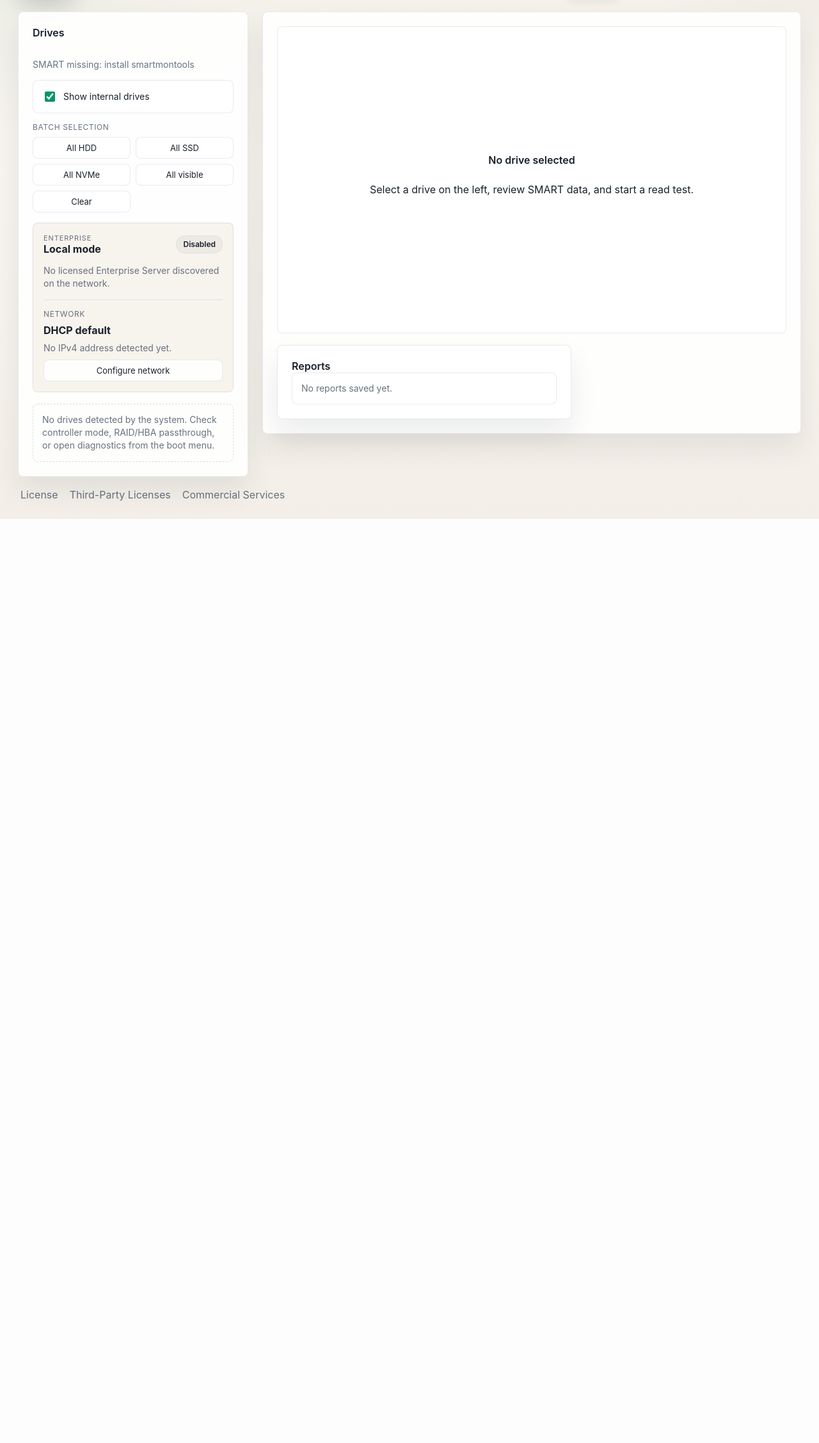
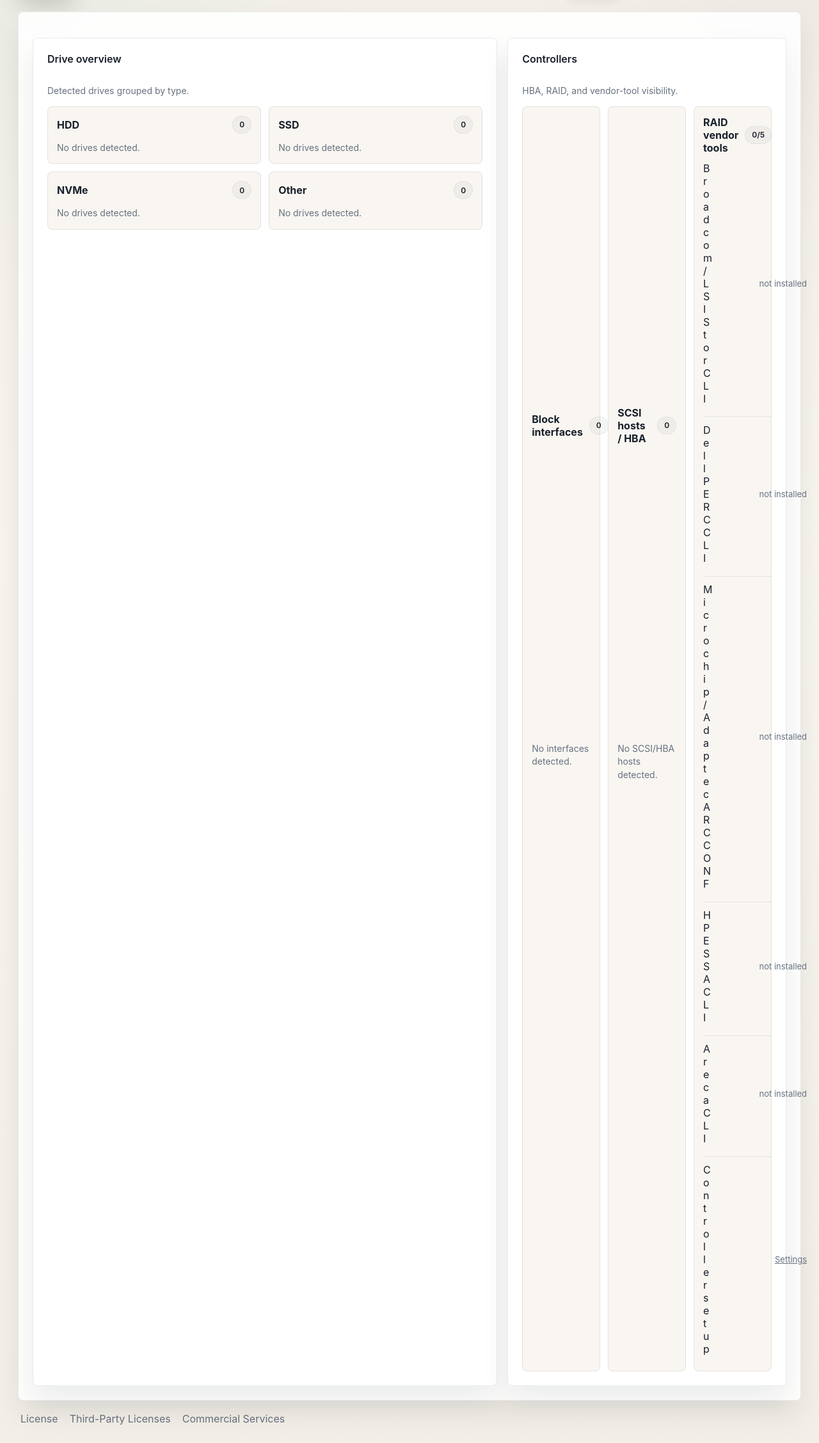
Before and after one commit to joreichhardt/driveproof, a Flask app: page / in a window 1280 px wide. Shown: the part 137-2392 px from the top of the page at 64% size. Before the commit the page ends 948 px from the top, so only its background shows below. Run offline with Flask 3, Linux system fonts and the light colour scheme; data that the repository does not hold is empty.

Commit message:
Simplify dashboard and batch erase workflow

```diff
--- a/app.py
+++ b/app.py
@@ -161,11 +161,11 @@
             "safe_remove": ["udisksctl", "--help"],
         },
     },
-    "chromium": {
-        "package": "chromium or google-chrome",
+    "browser": {
+        "package": "chromium, chromium-browser, google-chrome, or chrome",
         "minimum_version": "120",
         "features": {
-            "headless_pdf": ["chromium", "--headless", "--help"],
+            "headless_pdf": ["browser", "--headless", "--help"],
         },
     },
 }
@@ -448,11 +448,11 @@
         "hdparm": ["hdparm", "-V"],
         "nvme": ["nvme", "version"],
         "udisksctl": ["udisksctl", "--version"],
-        "chromium": [chrome_binary() or "chromium", "--version"],
+        "browser": [chrome_binary() or "chromium", "--version"],
     }
     args = probes.get(tool, [tool, "--version"])
     rc, out, err = run_command(args, timeout=10)
-    if rc != 0 and tool == "chromium":
+    if rc != 0 and tool == "browser":
         return "not installed"
     text = (out.strip() or err.strip()).splitlines()
     return text[0] if text else "unknown"
@@ -463,7 +463,8 @@
     text = f"{out}\n{err}"
     available = rc == 0 or bool(out.strip() or err.strip())
     if expected_tokens:
-        available = available and all(token in text for token in expected_tokens)
+        lower_text = text.lower()
+        available = available and all(token.lower() in lower_text for token in expected_tokens)
     return {
         "available": available,
         "return_code": rc,
@@ -473,11 +474,11 @@
 def system_tool_inventory() -> dict[str, Any]:
     tools = {}
     for name, requirement in SYSTEM_TOOL_REQUIREMENTS.items():
-        path = chrome_binary() if name == "chromium" else tool_path(name)
+        path = chrome_binary() if name == "browser" else tool_path(name)
         features = {}
         for feature, probe_args in requirement["features"].items():
             args = list(probe_args)
-            if name == "chromium" and path:
+            if name == "browser" and path:
                 args[0] = path
             expected = None
             if name == "nvme" and feature == "format_nvm":
@@ -813,6 +814,66 @@
         "roots": [str(root) for root in vendor_tool_roots()],
         "catalog": catalog,
         "tools": tools,
+    }
+
+
+def read_first_existing_text(paths: list[Path]) -> str | None:
+    for path in paths:
+        try:
+            value = path.read_text(encoding="utf-8", errors="ignore").strip()
+        except OSError:
+            continue
+        if value:
+            return value
+    return None
+
+
+def driver_from_sysfs_path(path: Path) -> str | None:
+    try:
+        current = path.resolve()
+    except OSError:
+        return None
+    while current != Path("/sys"):
+        driver_link = current / "driver"
+        if driver_link.is_symlink():
+            try:
+                driver = driver_link.resolve().name
+            except OSError:
+                driver = None
+            if driver and driver != "driver":
+                return driver
+        current = current.parent
+    return None
+
+
+def list_storage_controllers() -> dict[str, Any]:
+    scsi_hosts = []
+    for host_path in sorted(Path("/sys/class/scsi_host").glob("host*")):
+        host_name = host_path.name
+        proc_name = read_first_existing_text([host_path / "proc_name"])
+        model = read_first_existing_text([host_path / "model_name", host_path / "model"])
+        firmware = read_first_existing_text([host_path / "fw_version", host_path / "firmware_version"])
+        driver_version = read_first_existing_text([host_path / "driver_version"])
+        driver = driver_from_sysfs_path(host_path) or proc_name
+        scsi_hosts.append(
+            {
+                "host": host_name,
+                "driver": driver or proc_name or "unknown",
+                "proc_name": proc_name,
+                "model": model,
+                "firmware": firmware,
+                "driver_version": driver_version,
+                "sysfs": str(host_path),
+            }
+        )
+
+    vendor_tools = list_vendor_tools()
+    installed_tools = [tool for tool in vendor_tools["tools"] if tool.get("executable")]
+    return {
+        "scsi_hosts": scsi_hosts,
+        "vendor_catalog": vendor_tools["catalog"],
+        "installed_vendor_tools": installed_tools,
+        "note": "Hardware RAID controllers may expose logical volumes only unless the matching vendor CLI is installed.",
     }
 
 
@@ -3101,6 +3162,14 @@
         return jsonify({"error": str(exc)}), 500
 
 
+@app.get("/api/controllers")
+def api_controllers():
+    try:
+        return jsonify(list_storage_controllers())
+    except Exception as exc:
+        return jsonify({"error": str(exc)}), 500
+
+
 @app.get("/api/disks/<device_name>")
 def api_disk_detail(device_name: str):
     try:
@@ -3168,16 +3237,12 @@
 @app.post("/api/disks/<device_name>/erase")
 def api_erase_disk(device_name: str):
     payload = request.get_json(silent=True) or {}
-    confirmation = (payload.get("confirmation") or "").strip()
     allow_internal = bool(payload.get("allow_internal"))
     compliance_profile = payload.get("compliance_profile") or "nist_clear"
     try:
         disk = get_disk(device_name)
         if has_active_job_for_device(device_name):
             return jsonify({"error": "An app job is already running for this drive."}), 409
-        expected = {disk["path"], disk["serial"]}
-        if confirmation not in expected:
-            return jsonify({"error": "Confirmation must exactly match the device path or serial number."}), 400
         job_id = uuid.uuid4().hex[:12]
         job = TestJob(
             id=job_id,
@@ -3199,7 +3264,6 @@
 @app.post("/api/disks/<device_name>/secure-erase")
 def api_secure_erase_disk(device_name: str):
     payload = request.get_json(silent=True) or {}
-    confirmation = (payload.get("confirmation") or "").strip()
     allow_internal = bool(payload.get("allow_internal"))
     method = (payload.get("method") or "basic").strip().lower()
     compliance_profile = payload.get("compliance_profile") or ("nist_purge" if method == "enhanced" else "nist_clear")
@@ -3216,9 +3280,6 @@
             return jsonify({"error": "ATA Secure Erase is not supported by this drive."}), 400
         if has_active_job_for_device(device_name):
             return jsonify({"error": "An app job is already running for this drive."}), 409
-        expected = {disk["path"], disk["serial"]}
-        if confirmation not in expected:
-            return jsonify({"error": "Confirmation must exactly match the device path or serial number."}), 400
         job_id = uuid.uuid4().hex[:12]
         job = TestJob(
             id=job_id,
@@ -3240,7 +3301,6 @@
 @app.post("/api/disks/<device_name>/nvme-erase")
 def api_nvme_erase_disk(device_name: str):
     payload = request.get_json(silent=True) or {}
-    confirmation = (payload.get("confirmation") or "").strip()
     allow_internal = bool(payload.get("allow_internal"))
     method = (payload.get("method") or "format").strip().lower()
     compliance_profile = payload.get("compliance_profile") or "nist_purge"
@@ -3258,9 +3318,6 @@
             return jsonify({"error": "NVMe Sanitize Block Erase is not supported by this controller."}), 400
         if has_active_job_for_device(device_name):
             return jsonify({"error": "An app job is already running for this drive."}), 409
-        expected = {disk["path"], disk["serial"]}
-        if confirmation not in expected:
-            return jsonify({"error": "Confirmation must exactly match the device path or serial number."}), 400
         job_id = uuid.uuid4().hex[:12]
         job = TestJob(
             id=job_id,
--- a/static/app.js
+++ b/static/app.js
@@ -6,6 +6,7 @@
   pollTimer: null,
   activeJobsTimer: null,
   activeJobs: [],
+  controllers: null,
   selectedDiskJobs: [],
   smartChart: null,
   selectedMode: "quick",
@@ -92,6 +93,10 @@
   return document.getElementById(id);
 }
 
+function pageName() {
+  return document.body.dataset.page || "dashboard";
+}
+
 function resolvedTheme(mode) {
   if (mode === "dark" || mode === "light") return mode;
   return window.matchMedia("(prefers-color-scheme: light)").matches ? "light" : "dark";
@@ -160,14 +165,15 @@
   const tools = payload.tools || {};
   container.innerHTML = "";
   for (const [name, tool] of Object.entries(tools)) {
+    const label = name === "browser" ? "Browser / PDF engine" : name;
     const featureCount = Object.values(tool.features || {}).filter((feature) => feature.available).length;
     const totalFeatures = Object.keys(tool.features || {}).length;
     const row = document.createElement("div");
     row.className = `system-tool-row ${tool.installed ? "ok" : "missing"}`;
     row.innerHTML = `
       <div>
-        <strong>${name}</strong>
-        <span>${tool.version || "unknown"} · min ${tool.minimum_version}</span>
+        <strong>${label}</strong>
+        <span>${tool.version || "unknown"} · min ${tool.minimum_version}${tool.path ? ` · ${tool.path}` : ""}</span>
       </div>
       <span class="badge ${tool.installed ? "ok" : "danger"}">${tool.installed ? `${featureCount}/${totalFeatures}` : "missing"}</span>
     `;
@@ -318,6 +324,7 @@
   const targets = testTargetDisks();
   const count = targets.length;
   byId("runTestButton").textContent = count > 1 ? `Run test on ${count} drives` : "Run test";
+  byId("eraseButton").textContent = count > 1 ? `Zero erase ${count} drives` : "Single-pass zero erase";
 }
 
 function updateSafetyUi() {
@@ -523,6 +530,73 @@
   updateRunButtonLabel();
 }
 
+function renderDashboard() {
+  const groupContainer = byId("dashboardDiskGroups");
+  if (groupContainer) {
+    groupContainer.innerHTML = "";
+    const groups = ["HDD", "SSD", "NVMe", "Other"];
+    for (const group of groups) {
+      const disks = visibleDisks().filter((disk) => (["HDD", "SSD", "NVMe"].includes(disk.kind) ? disk.kind : "Other") === group);
+      const card = document.createElement("div");
+      card.className = "dashboard-card";
+      card.innerHTML = `
+        <div class="dashboard-card-head">
+          <strong>${group}</strong>
+          <span class="badge">${disks.length}</span>
+        </div>
+        <div class="dashboard-list">
+          ${disks.length ? disks.map((disk) => `
+            <div class="dashboard-list-row">
+              <span>${disk.vendor || ""} ${disk.model || disk.name}</span>
+              <span>${disk.path} · ${formatBytes(disk.size_bytes)} · ${disk.internal ? "internal" : "external"}</span>
+            </div>
+          `).join("") : '<div class="muted">No drives detected.</div>'}
+        </div>
+      `;
+      groupContainer.appendChild(card);
+    }
+  }
+
+  const controllerContainer = byId("dashboardControllers");
+  if (controllerContainer) {
+    const transports = [...new Set(state.disks.map((disk) => disk.transport || "unknown"))].sort();
+    const hosts = state.controllers?.scsi_hosts || [];
+    const installedTools = state.controllers?.installed_vendor_tools || [];
+    const catalog = state.controllers?.vendor_catalog || [];
+    controllerContainer.innerHTML = `
+      <div class="dashboard-card">
+        <div class="dashboard-card-head"><strong>Block interfaces</strong><span class="badge">${transports.length}</span></div>
+        <div class="dashboard-list">
+          ${transports.map((transport) => `<div class="dashboard-list-row"><span>${transport}</span><span>${state.disks.filter((disk) => (disk.transport || "unknown") === transport).length} drive(s)</span></div>`).join("") || '<div class="muted">No interfaces detected.</div>'}
+        </div>
+      </div>
+      <div class="dashboard-card">
+        <div class="dashboard-card-head"><strong>SCSI hosts / HBA</strong><span class="badge">${hosts.length}</span></div>
+        <div class="dashboard-list">
+          ${hosts.map((host) => `
+            <div class="dashboard-list-row">
+              <span>${host.host} · ${host.driver || "unknown"}</span>
+              <span>${[host.model, host.firmware ? `fw ${host.firmware}` : "", host.driver_version ? `drv ${host.driver_version}` : ""].filter(Boolean).join(" · ") || "system driver"}</span>
+            </div>
+          `).join("") || '<div class="muted">No SCSI/HBA hosts detected.</div>'}
+        </div>
+      </div>
+      <div class="dashboard-card">
+        <div class="dashboard-card-head"><strong>RAID vendor tools</strong><span class="badge">${installedTools.length}/${catalog.length}</span></div>
+        <div class="dashboard-list">
+          ${catalog.map((tool) => `
+            <div class="dashboard-list-row">
+              <span>${tool.label}</span>
+              <span>${tool.installed ? "installed" : "not installed"}</span>
+            </div>
+          `).join("") || '<div class="muted">No vendor tool catalog loaded.</div>'}
+          <div class="dashboard-list-row"><span>Controller setup</span><span><a href="/settings">Settings</a></span></div>
+        </div>
+      </div>
+    `;
+  }
+}
+
 function smartRows(smartPayload) {
   return smartPayload?.ata_smart_attributes?.table || [];
 }
@@ -611,7 +685,6 @@
     basicButton.disabled = true;
     enhancedButton.disabled = true;
   }
-  byId("eraseConfirmInput").value = "";
 }
 
 function renderNvmeEraseOptions(nvmeErase) {
@@ -762,6 +835,7 @@
 async function loadReports() {
   const payload = await fetchJson("/api/reports");
   const container = byId("reportsList");
+  if (!container) return;
   container.innerHTML = "";
   if (!payload.reports.length) {
     container.innerHTML = `<div class="job-box muted">No reports saved yet.</div>`;
@@ -795,9 +869,13 @@
         }
       }
     };
-
     container.appendChild(item);
   }
+}
+
+async function loadControllers() {
+  state.controllers = await fetchJson("/api/controllers");
+  renderDashboard();
 }
 
 function renderModeSelector(modes) {
@@ -946,6 +1024,15 @@
     : "SMART missing: install smartmontools";
   renderDiskList();
   await loadReports();
+  await loadControllers();
+  renderDashboard();
+
+  if (pageName() === "dashboard") {
+    state.selectedDisk = null;
+    byId("detailView").classList.add("hidden");
+    byId("emptyState").classList.add("hidden");
+    return;
+  }
 
   const visible = visibleDisks();
   const stored = localStorage.getItem("selectedDiskName");
@@ -1070,42 +1157,75 @@
 }
 
 async function eraseSelectedDisk() {
-  if (!state.selectedDisk) return;
-  const confirmation = byId("eraseConfirmInput").value.trim();
-  const payload = await fetchJson(`/api/disks/${state.selectedDisk.name}/erase`, {
+  const targets = testTargetDisks().filter((disk) => !hasAppJob(disk.name));
+  if (!targets.length) return;
+  const started = [];
+  const failed = [];
+  for (const disk of targets) {
+    try {
+      const payload = await fetchJson(`/api/disks/${disk.name}/erase`, {
         method: "POST",
         headers: { "Content-Type": "application/json" },
-    body: JSON.stringify({ confirmation, allow_internal: state.settings.allowInternalErase, compliance_profile: state.selectedComplianceProfile }),
+        body: JSON.stringify({ allow_internal: state.settings.allowInternalErase, compliance_profile: state.selectedComplianceProfile }),
       });
-  state.currentJobId = payload.job_id;
+      started.push({ disk, jobId: payload.job_id });
+    } catch (error) {
+      failed.push(`${disk.name}: ${error.message}`);
+    }
+  }
+  const selectedStarted = started.find((item) => item.disk.name === state.selectedDisk?.name) || started[0];
+  if (selectedStarted) state.currentJobId = selectedStarted.jobId;
   await refreshActiveJobs();
-  pollSelectedJob();
+  if (state.currentJobId) pollSelectedJob();
+  byId("jobStatus").textContent = [`started ${started.length} erase job${started.length === 1 ? "" : "s"}`, failed.length ? `failed: ${failed.join("; ")}` : ""].filter(Boolean).join(" · ");
 }
 
 async function secureEraseSelectedDisk(method = "basic") {
-  if (!state.selectedDisk) return;
-  const confirmation = byId("eraseConfirmInput").value.trim();
-  const payload = await fetchJson(`/api/disks/${state.selectedDisk.name}/secure-erase`, {
+  const targets = testTargetDisks().filter((disk) => !hasAppJob(disk.name));
+  if (!targets.length) return;
+  const started = [];
+  const failed = [];
+  for (const disk of targets) {
+    try {
+      const payload = await fetchJson(`/api/disks/${disk.name}/secure-erase`, {
         method: "POST",
         headers: { "Content-Type": "application/json" },
-    body: JSON.stringify({ confirmation, allow_internal: state.settings.allowInternalErase, method, compliance_profile: state.selectedComplianceProfile }),
+        body: JSON.stringify({ allow_internal: state.settings.allowInternalErase, method, compliance_profile: state.selectedComplianceProfile }),
       });
-  state.currentJobId = payload.job_id;
+      started.push({ disk, jobId: payload.job_id });
+    } catch (error) {
+      failed.push(`${disk.name}: ${error.message}`);
+    }
+  }
+  const selectedStarted = started.find((item) => item.disk.name === state.selectedDisk?.name) || started[0];
+  if (selectedStarted) state.currentJobId = selectedStarted.jobId;
   await refreshActiveJobs();
-  pollSelectedJob();
+  if (state.currentJobId) pollSelectedJob();
+  byId("jobStatus").textContent = [`started ${started.length} secure erase job${started.length === 1 ? "" : "s"}`, failed.length ? `failed: ${failed.join("; ")}` : ""].filter(Boolean).join(" · ");
 }
 
 async function nvmeEraseSelectedDisk(method = "format") {
-  if (!state.selectedDisk) return;
-  const confirmation = byId("eraseConfirmInput").value.trim();
-  const payload = await fetchJson(`/api/disks/${state.selectedDisk.name}/nvme-erase`, {
+  const targets = testTargetDisks().filter((disk) => !hasAppJob(disk.name));
+  if (!targets.length) return;
+  const started = [];
+  const failed = [];
+  for (const disk of targets) {
+    try {
+      const payload = await fetchJson(`/api/disks/${disk.name}/nvme-erase`, {
         method: "POST",
         headers: { "Content-Type": "application/json" },
-    body: JSON.stringify({ confirmation, allow_internal: state.settings.allowInternalErase, method, compliance_profile: state.selectedComplianceProfile }),
+        body: JSON.stringify({ allow_internal: state.settings.allowInternalErase, method, compliance_profile: state.selectedComplianceProfile }),
       });
-  state.currentJobId = payload.job_id;
+      started.push({ disk, jobId: payload.job_id });
+    } catch (error) {
+      failed.push(`${disk.name}: ${error.message}`);
+    }
+  }
+  const selectedStarted = started.find((item) => item.disk.name === state.selectedDisk?.name) || started[0];
+  if (selectedStarted) state.currentJobId = selectedStarted.jobId;
   await refreshActiveJobs();
-  pollSelectedJob();
+  if (state.currentJobId) pollSelectedJob();
+  byId("jobStatus").textContent = [`started ${started.length} NVMe erase job${started.length === 1 ? "" : "s"}`, failed.length ? `failed: ${failed.join("; ")}` : ""].filter(Boolean).join(" · ");
 }
 
 function bindSettings() {
--- a/static/style.css
+++ b/static/style.css
@@ -433,10 +433,6 @@
   overflow-wrap: anywhere;
 }
 
-body[data-page="dashboard"] .diagnostics-menu,
-body[data-page="dashboard"] .erase-menu,
-body[data-page="dashboard"] .compliance-menu,
-body[data-page="dashboard"] .job-panel,
 body[data-page="test"] .erase-menu,
 body[data-page="erase"] .diagnostics-menu {
   display: none;
@@ -1008,6 +1004,91 @@
   grid-template-columns: 1fr;
 }
 
+body[data-page="dashboard"] .layout {
+  grid-template-columns: 1fr;
+}
+
+body[data-page="dashboard"] .panel-list,
+body[data-page="dashboard"] #emptyState,
+body[data-page="dashboard"] #detailView,
+body[data-page="dashboard"] .reports-section,
+body[data-page="dashboard"] .settings-section {
+  display: none !important;
+}
+
+.dashboard-section {
+  display: none;
+}
+
+body[data-page="dashboard"] .dashboard-section {
+  display: grid;
+  gap: 18px;
+}
+
+body:not([data-page="dashboard"]) .dashboard-section {
+  display: none !important;
+}
+
+.dashboard-grid {
+  display: grid;
+  grid-template-columns: repeat(2, minmax(0, 1fr));
+  gap: 12px;
+}
+
+#dashboardControllers.dashboard-grid {
+  grid-template-columns: repeat(3, minmax(0, 1fr));
+}
+
+.dashboard-card {
+  min-width: 0;
+  border: 1px solid var(--line);
+  border-radius: 8px;
+  background: color-mix(in srgb, var(--panel-soft) 72%, transparent);
+  padding: 14px;
+  display: grid;
+  gap: 12px;
+}
+
+.dashboard-card-head {
+  display: flex;
+  align-items: center;
+  justify-content: space-between;
+  gap: 10px;
+}
+
+.dashboard-list {
+  display: grid;
+  gap: 8px;
+}
+
+.dashboard-list-row {
+  min-width: 0;
+  display: grid;
+  grid-template-columns: minmax(0, 1fr) minmax(150px, 0.9fr);
+  gap: 12px;
+  align-items: center;
+  padding: 10px 0;
+  border-top: 1px solid var(--line);
+}
+
+.dashboard-list-row:first-child {
+  border-top: 0;
+  padding-top: 0;
+}
+
+.dashboard-list-row span,
+.dashboard-list-row a {
+  min-width: 0;
+  overflow-wrap: anywhere;
+}
+
+.dashboard-list-row span:last-child,
+.dashboard-list-row a {
+  color: var(--muted);
+  font-size: 13px;
+  text-align: right;
+}
+
 body[data-page="settings"] .panel-list,
 body[data-page="settings"] #emptyState,
 body[data-page="settings"] #detailView,
@@ -1463,6 +1544,8 @@
   .legal-layout,
   .diagnostic-header,
   .content-grid,
+  .dashboard-grid,
+  #dashboardControllers.dashboard-grid,
   .report-diagnostic,
   .report-grid,
   .topbar,
@@ -1502,6 +1585,15 @@
     grid-template-columns: 1fr;
   }
 
+  .dashboard-list-row {
+    grid-template-columns: 1fr;
+  }
+
+  .dashboard-list-row span:last-child,
+  .dashboard-list-row a {
+    text-align: left;
+  }
+
   .health-bubble {
     width: 140px;
     height: 140px;
--- a/templates/index.html
+++ b/templates/index.html
@@ -5,7 +5,7 @@
     <meta name="viewport" content="width=device-width, initial-scale=1">
     <title>DriveProof</title>
     <link rel="icon" type="image/png" href="{{ url_for('static', filename='assets/driveproof-logo.png') }}">
-    <link rel="stylesheet" href="{{ url_for('static', filename='style.css') }}?v=20260705-vendor-settings1">
+    <link rel="stylesheet" href="{{ url_for('static', filename='style.css') }}?v=20260705-dashboard-overview1">
     <script src="https://cdn.jsdelivr.net/npm/chart.js"></script>
   </head>
   <body data-page="{{ active_page or 'dashboard' }}">
@@ -78,6 +78,25 @@
         </section>
 
         <section class="panel panel-detail">
+          <div class="dashboard-section">
+            <div class="content-grid lower-grid">
+              <div class="panel inset">
+                <div class="section-head">
+                  <h2>Drive overview</h2>
+                  <p class="muted">Detected drives grouped by type.</p>
+                </div>
+                <div id="dashboardDiskGroups" class="dashboard-grid"></div>
+              </div>
+              <div class="panel inset">
+                <div class="section-head">
+                  <h2>Controllers</h2>
+                  <p class="muted">HBA, RAID, and vendor-tool visibility.</p>
+                </div>
+                <div id="dashboardControllers" class="dashboard-grid"></div>
+              </div>
+            </div>
+          </div>
+
           <div id="emptyState" class="empty-state">
             <h2>No drive selected</h2>
             <p>Select a drive on the left, review SMART data, and start a read test.</p>
@@ -156,8 +175,7 @@
                   </div>
                   <div id="dangerZone" class="danger-zone hidden">
                     <div class="danger-title">Destructive erase</div>
-                    <div class="muted">Enter the serial number or device path to confirm. Reports include a signed certificate, audit chain, and export bundle.</div>
-                    <input id="eraseConfirmInput" class="confirm-input" type="text" placeholder="/dev/sdX or serial number">
+                    <div class="muted">Erase applies to the selected batch drives, or to the currently selected drive if no batch is selected. Reports include a signed certificate, audit chain, and export bundle.</div>
                     <button id="eraseButton" class="erase-button">Single-pass zero erase</button>
                     <div id="secureEraseHint" class="muted">Checking ATA Secure Erase support.</div>
                     <button id="secureEraseButton" class="erase-button secondary">ATA Secure Erase</button>
@@ -242,6 +260,6 @@
       </footer>
     </div>
 
-    <script src="{{ url_for('static', filename='app.js') }}?v=20260705-vendor-settings1"></script>
+    <script src="{{ url_for('static', filename='app.js') }}?v=20260705-dashboard-overview1"></script>
   </body>
   </html>
```
Lines whose indentation alone changed are shown as unchanged.
